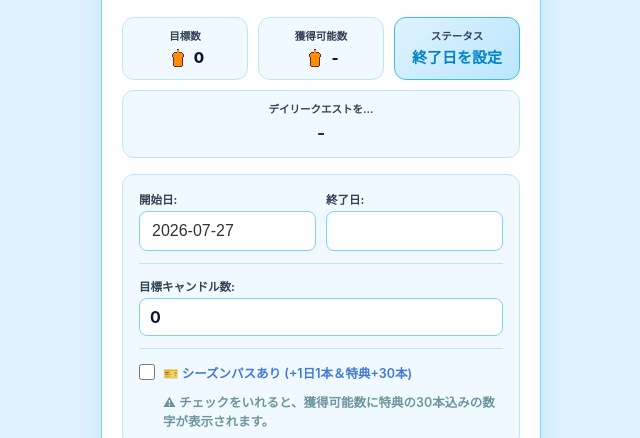
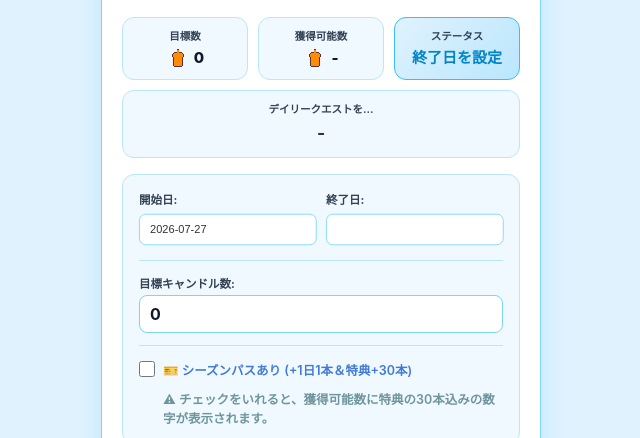
Before and after one commit to dear-sky/s-candle, a plain HTML site: page index.html in a window 1280 px wide. Shown: the part 86-524 px from the top of the page, without its empty margins (319-959 px from the left). Drawn offline with nearby package versions, Linux system fonts and the light colour scheme.

Commit message:
Add files via upload

```diff
--- a/index.html
+++ b/index.html
@@ -14,13 +14,22 @@
 
   <!-- レイアウトおよびドット絵アイコンのスタイル調整 -->
   <style>
-    /* 【修正】iOS等のフォーカス時自動ズームを防ぐため入力欄の文字サイズを16px以上に固定 */
-    .sim-settings input[type="text"],
-    .sim-settings input[type="number"],
-    .flatpickr-input {
-      font-size: 16px !important;
-      touch-action: manipulation;
-    }
+    /* 入力欄のズーム防止（16px保持）と文字サイズ調整 */
+.sim-settings input[type="text"],
+.sim-settings input[type="number"],
+.flatpickr-input {
+  font-size: 16px !important; /* スマホの自動ズーム防止用に16pxを維持 */
+  touch-action: manipulation;
+}
+
+/* 開始日・終了日の入力文字だけを少し小さく見せる設定 */
+#input-start-date,
+#input-end-date {
+  font-size: 13px !important; /* パソコン等での表示サイズ */
+  transform: scale(0.85);      /* 見た目を約85%に縮小 */
+  transform-origin: left center; /* 左寄せで縮小 */
+  width: 118%;                /* 縮小して生じた隙間を補正 */
+}
 
     /* アイコンの途切れを解消するCSS調整 */
     .pixel-icon {
```
